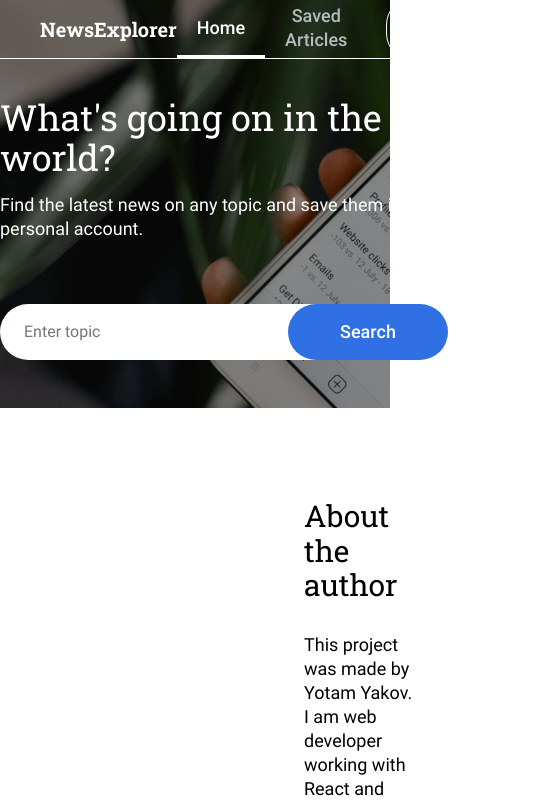
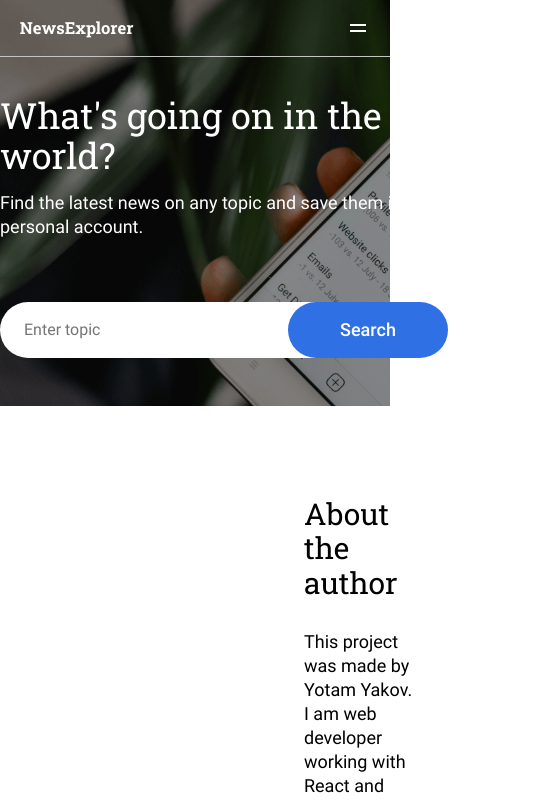
Before and after one commit to Yotam7298/news-explorer-frontend, a React (Create React App) app: page / in a window 390 px wide. Shown: the top 800 px of the page, 559 px wide, since content can reach past the window. Built offline with nearby package versions, Linux system fonts and the light colour scheme; the HTML template or start-up script is replaced by a standard one.

Commit message:
320px - navbar optimized

```diff
--- a/src/components/App/App.css
+++ b/src/components/App/App.css
@@ -2,38 +2,3 @@
   width: 100%;
   text-align: center;
 }
-
-.App-logo {
-  height: 40vmin;
-  pointer-events: none;
-}
-
-@media (prefers-reduced-motion: no-preference) {
-  .App-logo {
-    animation: App-logo-spin infinite 20s linear;
-  }
-}
-
-.App-header {
-  background-color: #282c34;
-  min-height: 100vh;
-  display: flex;
-  flex-direction: column;
-  align-items: center;
-  justify-content: center;
-  font-size: calc(10px + 2vmin);
-  color: white;
-}
-
-.App-link {
-  color: #61dafb;
-}
-
-@keyframes App-logo-spin {
-  from {
-    transform: rotate(0deg);
-  }
-  to {
-    transform: rotate(360deg);
-  }
-}
--- a/src/components/Navbar/Navbar.css
+++ b/src/components/Navbar/Navbar.css
@@ -1,9 +1,11 @@
 .navbar {
-    width: calc(100% - clamp(80px, calc(80px + 128 * ((100vw - 768px) / 672)), 208px));
-    height: clamp(56px, calc(66px + 14 * ((100vw - 768px) / 672)), 80px);
+  width: calc(
+    100% - clamp(80px, calc(80px + 128 * ((100vw - 768px) / 672)), 208px)
+  );
+  height: clamp(66px, calc(66px + 14 * ((100vw - 768px) / 672)), 80px);
   background-color: transparent;
   padding: 0 clamp(40px, calc(40px + 64 * ((100vw - 768px) / 672)), 104px);
-    border-bottom: 1px solid white;
+  border-bottom: 1px solid #c4c4c4;
   display: flex;
   align-items: center;
   font-family: Roboto, sans-serif;
@@ -27,7 +29,7 @@
   align-items: center;
   font-weight: 500;
   font-size: 18px;
-    color: #B6BCBF;
+  color: #b6bcbf;
 }
 
 .navbar__linkbox {
@@ -42,7 +44,7 @@
 
 .navbar__linkbox:hover {
   border-bottom-color: grey;
-    opacity: .7;
+  opacity: 0.7;
 }
 
 .navbar__linkbox_selected {
@@ -68,7 +70,7 @@
 
 .navbar__signin:hover {
   cursor: pointer;
-    opacity: .6;
+  opacity: 0.6;
 }
 
 .navbar__signout {
@@ -96,7 +98,7 @@
 
 .navbar__signout:hover {
   cursor: pointer;
-    opacity: .6;
+  opacity: 0.6;
 }
 
 .navbar_saved {
@@ -119,3 +121,96 @@
   border-color: black;
   color: black;
 }
+
+.navbar__menu-button {
+  display: none;
+}
+
+.navbar__menu {
+  display: none;
+}
+
+@media screen and (max-width: 767px) {
+  .navbar {
+    width: calc(100% - calc(32px + 48 * ((100vw - 320px) / 447)));
+    height: 56px;
+    padding: 0 calc(16px + 24 * ((100vw - 320px) / 447));
+  }
+
+  .navbar_menu-open {
+    background-color: black;
+    position: fixed;
+  }
+
+  .navbar__logo {
+    font-size: calc(16px + 4 * ((100vw - 320px) / 447));
+  }
+
+  .navbar__linkbox {
+    display: none;
+  }
+
+  .navbar__signin {
+    display: none;
+  }
+
+  .navbar__signin:last-of-type {
+    width: 288px;
+    height: 56px;
+    display: inline;
+    align-self: center;
+    font-size: 18px;
+  }
+
+  .navbar__signout {
+    display: none;
+  }
+
+  .navbar__menu-button {
+    background-image: url(../../images/mobile-menu_logout.svg);
+    background-color: transparent;
+    width: 24px;
+    height: 24px;
+    border: none;
+    padding: 0;
+    display: inline;
+  }
+
+  .navbar__menu-button:hover {
+    opacity: 0.7;
+    cursor: pointer;
+  }
+
+  .navbar__menu {
+    display: none;
+  }
+
+  .navabr__menu-link {
+    width: 288px;
+    font-weight: 500;
+    font-size: 18px;
+    line-height: 56px;
+    text-decoration: none;
+    color: white;
+  }
+
+  .navabr__menu-link:hover {
+    opacity: 0.7;
+  }
+
+  .navbar_menu-open .navbar__menu {
+    background-color: black;
+    width: calc(100% - calc(32px + 48 * ((100vw - 320px) / 447)));
+    padding: 16px calc(16px + 24 * ((100vw - 320px) / 447)) 24px;
+    display: flex;
+    flex-direction: column;
+    text-align: left;
+    position: fixed;
+    top: 57px;
+    left: 0;
+  }
+
+  .navbar__menu_open:hover .navbar {
+    background-color: black;
+  }
+}
--- a/src/components/Navbar/Navbar.js
+++ b/src/components/Navbar/Navbar.js
@@ -4,8 +4,18 @@ import signOutSaved from '../../images/logout.svg';
 import signOutHome from '../../images/logout-white.svg';
 
 export default function Navbar(props) {
+  const [isMenuOpen, setIsMenuOpen] = React.useState(false);
+
+  function toggleMenu() {
+    setIsMenuOpen(!isMenuOpen);
+  }
+
   return (
-    <nav className={`navbar ${props.saved ? 'navbar_saved' : ''}`}>
+    <nav
+      className={`navbar ${props.saved ? 'navbar_saved' : ''} ${
+        isMenuOpen ? 'navbar_menu-open' : ''
+      }`}
+    >
       <Link to='/' className='navbar__logo'>
         NewsExplorer
       </Link>
@@ -36,6 +46,21 @@ export default function Navbar(props) {
           src={props.saved ? signOutSaved : signOutHome}
         />
       </button>
+      <button onClick={toggleMenu} className='navbar__menu-button' />
+      <div className='navbar__menu navbar__menu_open'>
+        <NavLink to='/' className='navabr__menu-link'>
+          Home
+        </NavLink>
+        <NavLink to='/' className='navabr__menu-link'>
+          Saved News
+        </NavLink>
+        <button
+          onClick={() => props.setIsOpen(true)}
+          className='navbar__signin'
+        >
+          Sign In
+        </button>
+      </div>
     </nav>
   );
 }
```
Lines whose indentation alone changed are shown as unchanged.
